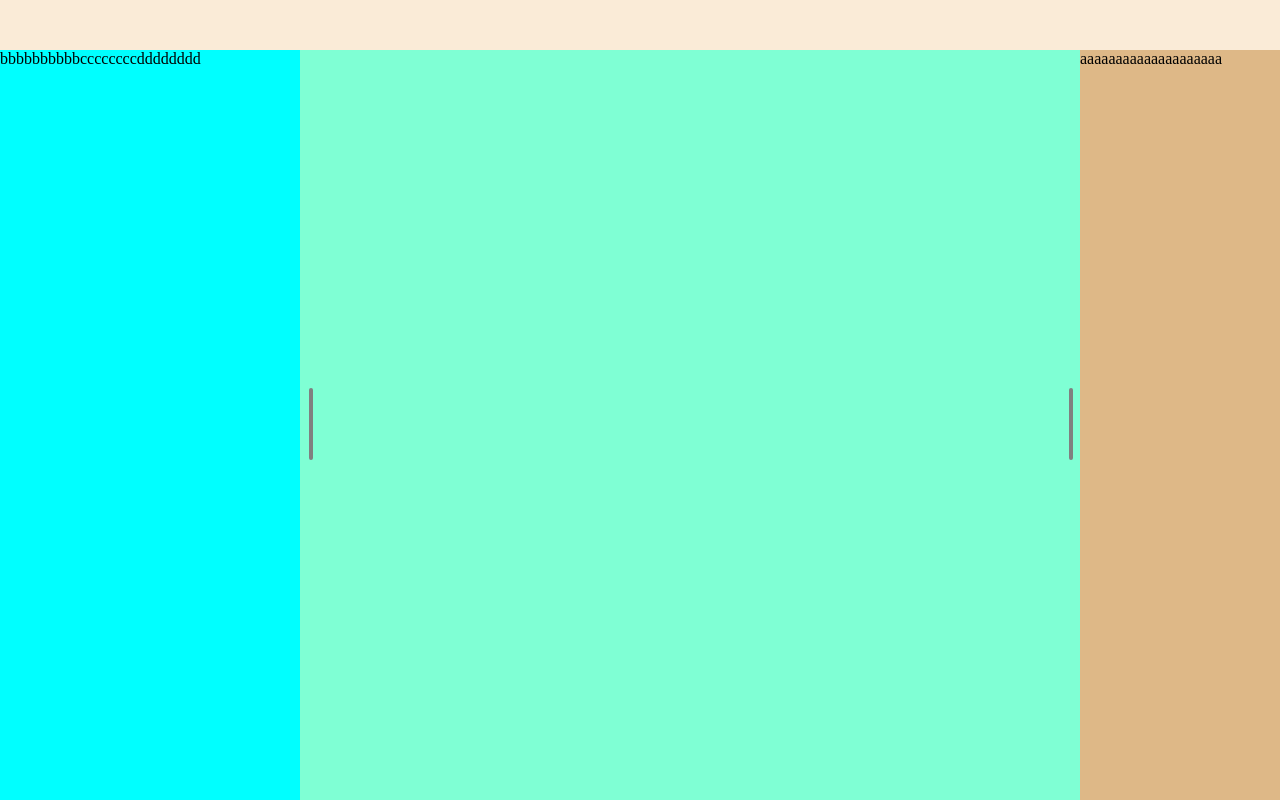
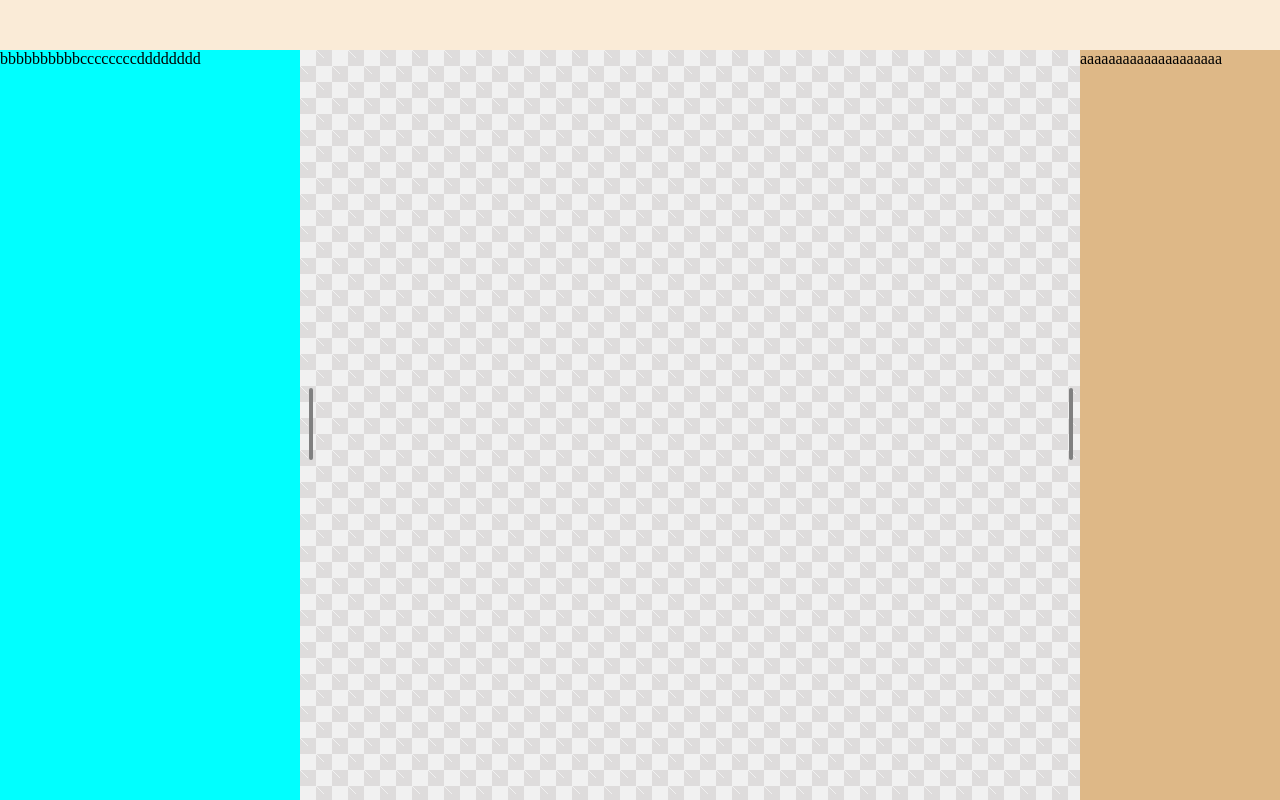
Before and after one commit to pengzhijian/pixel-draw-board, a Vue app: page / in a window 1280 px wide. Built offline with nearby package versions, Linux system fonts and the light colour scheme.

Commit message:
新增网格线

```diff
--- a/src/layout/mainLayout.vue
+++ b/src/layout/mainLayout.vue
@@ -21,7 +21,7 @@ const rightMenuShow = ref(true);
         </div>
       </div>
       <div class="main-content">
-
+       <canvas class="canvas-bg design-stage-grid"></canvas>
       </div>
       <div class="right-bar" :class="{'right-menu-show': !rightMenuShow}">
         aaaaaaaaaaaaaaaaaaaa
@@ -157,7 +157,7 @@ const rightMenuShow = ref(true);
     }
 
     .main-content {
-      background-color: aquamarine;
+      background-color: rgb(241, 241, 241);
       flex: 1;
     }
     .right-bar {
@@ -173,4 +173,27 @@ const rightMenuShow = ref(true);
     }
   }
 }
+
+.canvas-bg {
+  width: 100%;
+  height: 100%;
+}
+// 网格背景
+.design-stage-grid {
+  --offsetX: 0px;
+  --offsetY: 0px;
+  --size: 16px;
+  --color: #dedcdc;
+  background-image: linear-gradient(
+      45deg,
+      var(--color) 25%,
+      transparent 0,
+      transparent 75%,
+      var(--color) 0
+    ),
+    linear-gradient(45deg, var(--color) 25%, transparent 0, transparent 75%, var(--color) 0);
+  background-position: var(--offsetX) var(--offsetY),
+    calc(var(--size) + var(--offsetX)) calc(var(--size) + var(--offsetY));
+  background-size: calc(var(--size) * 2) calc(var(--size) * 2);
+}
 </style>
```
